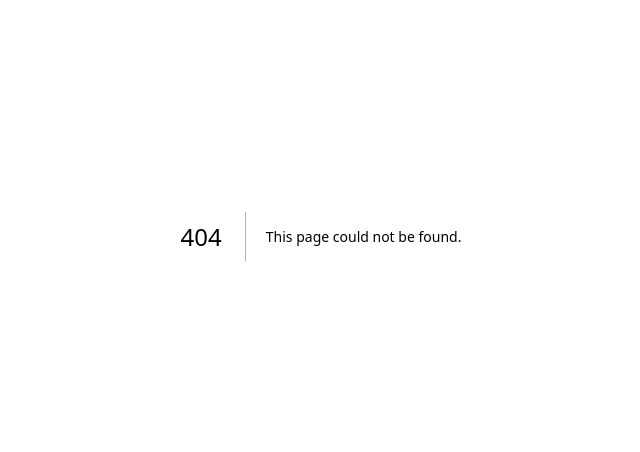
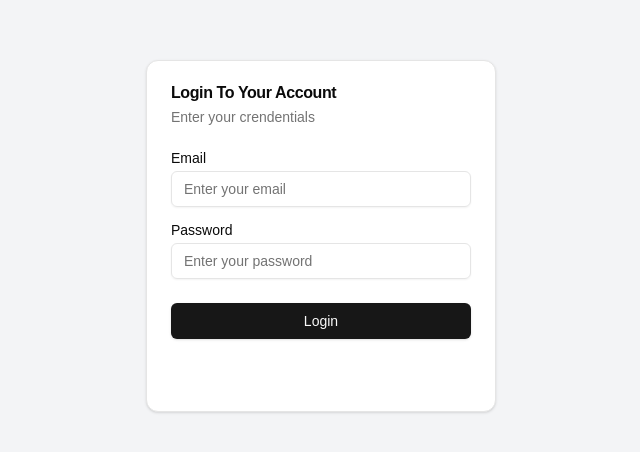
Before and after one commit to SAHIL-Sharma21/pro-Lift, a Next.js app: page /login in a window 1280 px wide. Before the commit this address had no page. Shown: the part 164-616 px from the top of the page, without its empty margins (319-959 px from the left). Built offline with nearby package versions, Linux system fonts and the light colour scheme; no server answers.

Commit message:
implemented login form with fuctionality and google login

```diff
--- a/package.json
+++ b/package.json
@@ -10,6 +10,9 @@
   },
   "dependencies": {
     "@radix-ui/react-icons": "^1.3.0",
+    "@radix-ui/react-label": "^2.1.0",
+    "@radix-ui/react-slot": "^1.1.0",
+    "@react-oauth/google": "^0.12.1",
     "@reduxjs/toolkit": "^2.3.0",
     "class-variance-authority": "^0.7.0",
     "clsx": "^2.1.1",
--- /dev/null
+++ b/src/app/components/GoogleLoginButton.tsx
@@ -0,0 +1,24 @@
+'use client'
+
+import React from 'react'
+import {GoogleLogin} from '@react-oauth/google'
+import { useAuth } from '../hooks/useAuth'
+
+const GoogleLoginButton = () => {
+
+    const {googleLogin} = useAuth();
+    const handleGoogleLoginSuccess = (credentialResponse: any) => {
+        googleLogin(credentialResponse.credential); //error may come here
+    }
+
+  return (
+    <>
+        <GoogleLogin
+        onSuccess={handleGoogleLoginSuccess}
+        onError={() => console.log('error')}//can show differen page here
+        />
+    </>
+  )
+}
+
+export default GoogleLoginButton
--- /dev/null
+++ b/src/app/components/LoginForm.tsx
@@ -0,0 +1,73 @@
+'use client'
+
+
+import { Card, CardContent, CardDescription, CardFooter, CardHeader, CardTitle } from '@/components/ui/card'
+import { Label } from "@/components/ui/label"
+import {Input} from '@/components/ui/input'
+import {Button} from '@/components/ui/button'
+import React, { useState } from 'react'
+import { useAuth } from '../hooks/useAuth'
+import GoogleLoginButton from '@/app/components/GoogleLoginButton';
+
+const LoginForm = () => {
+    const {login} = useAuth();
+
+    const [email, setEmail] = useState('');
+    const [password, setPassword] = useState('');
+
+
+    const handleSubmit = (e: React.FormEvent) => {
+        e.preventDefault();
+        login({email, password});
+    }
+
+  return (
+    <>
+        <Card className='w-[350px]'>
+            <CardHeader>
+                <CardTitle>Login To Your Account</CardTitle>
+                <CardDescription>Enter your crendentials</CardDescription>
+            </CardHeader>
+            <CardContent>
+                <form onSubmit={handleSubmit}>
+                    <div className='grid w-full items-center gap-4'>
+                        <div className='flex flex-col space-y-1.5'>
+                            <Label htmlFor='email'>Email</Label>
+                            <Input
+                            type='email'
+                            id='email'
+                            placeholder='Enter your email'
+                            value={email}
+                            onChange={(e) => setEmail(e.target.value)}
+                            />
+                        </div>
+                        <div className='flex flex-col space-y-1.5'>
+                            <Label htmlFor='password'>Password</Label>
+                            <Input
+                            type='password'
+                            id='password'
+                            placeholder='Enter your password'
+                            value={password}
+                            onChange={(e) => setPassword(e.target.value)}
+                            />
+                        </div>
+                    </div>
+                </form>
+            </CardContent>
+            <CardFooter className='flex flex-col space-y-2'>
+                <Button
+                    className='w-full'
+                    type='submit'
+                    onClick={handleSubmit}
+                >Login
+                </Button>
+                <div className='w-full'>
+                    <GoogleLoginButton />
+                </div>
+            </CardFooter>
+        </Card>
+    </>
+  )
+}
+
+export default LoginForm
--- /dev/null
+++ b/src/app/login/page.tsx
@@ -0,0 +1,14 @@
+'use client'
+import {GoogleOAuthProvider} from '@react-oauth/google'
+import LoginForm from '@/app/components/LoginForm';
+
+
+export default function Login(){
+    return (
+        <GoogleOAuthProvider clientId={`${process.env.NEXT_PUBLIC_GOOGLE_CLIENT_ID!}`}>
+            <div className='flex items-center justify-center min-h-screen bg-gray-100'>
+                <LoginForm />
+            </div>
+        </GoogleOAuthProvider>
+    );
+}
--- /dev/null
+++ b/src/components/ui/button.tsx
@@ -0,0 +1,57 @@
+import * as React from "react"
+import { Slot } from "@radix-ui/react-slot"
+import { cva, type VariantProps } from "class-variance-authority"
+
+import { cn } from "@/lib/utils"
+
+const buttonVariants = cva(
+  "inline-flex items-center justify-center gap-2 whitespace-nowrap rounded-md text-sm font-medium ring-offset-background transition-colors focus-visible:outline-none focus-visible:ring-2 focus-visible:ring-ring focus-visible:ring-offset-2 disabled:pointer-events-none disabled:opacity-50 [&_svg]:pointer-events-none [&_svg]:size-4 [&_svg]:shrink-0",
+  {
+    variants: {
+      variant: {
+        default:
+          "bg-primary text-primary-foreground shadow hover:bg-primary/90",
+        destructive:
+          "bg-destructive text-destructive-foreground shadow-sm hover:bg-destructive/90",
+        outline:
+          "border border-input bg-background shadow-sm hover:bg-accent hover:text-accent-foreground",
+        secondary:
+          "bg-secondary text-secondary-foreground shadow-sm hover:bg-secondary/80",
+        ghost: "hover:bg-accent hover:text-accent-foreground",
+        link: "text-primary underline-offset-4 hover:underline",
+      },
+      size: {
+        default: "h-9 px-4 py-2",
+        sm: "h-8 rounded-md px-3 text-xs",
+        lg: "h-10 rounded-md px-8",
+        icon: "h-9 w-9",
+      },
+    },
+    defaultVariants: {
+      variant: "default",
+      size: "default",
+    },
+  }
+)
+
+export interface ButtonProps
+  extends React.ButtonHTMLAttributes<HTMLButtonElement>,
+    VariantProps<typeof buttonVariants> {
+  asChild?: boolean
+}
+
+const Button = React.forwardRef<HTMLButtonElement, ButtonProps>(
+  ({ className, variant, size, asChild = false, ...props }, ref) => {
+    const Comp = asChild ? Slot : "button"
+    return (
+      <Comp
+        className={cn(buttonVariants({ variant, size, className }))}
+        ref={ref}
+        {...props}
+      />
+    )
+  }
+)
+Button.displayName = "Button"
+
+export { Button, buttonVariants }
--- /dev/null
+++ b/src/components/ui/input.tsx
@@ -0,0 +1,25 @@
+import * as React from "react"
+
+import { cn } from "@/lib/utils"
+
+export interface InputProps
+  extends React.InputHTMLAttributes<HTMLInputElement> {}
+
+const Input = React.forwardRef<HTMLInputElement, InputProps>(
+  ({ className, type, ...props }, ref) => {
+    return (
+      <input
+        type={type}
+        className={cn(
+          "flex h-9 w-full rounded-md border border-input bg-transparent px-3 py-1 text-sm shadow-sm transition-colors file:border-0 file:bg-transparent file:text-sm file:font-medium file:text-foreground placeholder:text-muted-foreground focus-visible:outline-none focus-visible:ring-1 focus-visible:ring-ring disabled:cursor-not-allowed disabled:opacity-50",
+          className
+        )}
+        ref={ref}
+        {...props}
+      />
+    )
+  }
+)
+Input.displayName = "Input"
+
+export { Input }
--- /dev/null
+++ b/src/components/ui/label.tsx
@@ -0,0 +1,26 @@
+"use client"
+
+import * as React from "react"
+import * as LabelPrimitive from "@radix-ui/react-label"
+import { cva, type VariantProps } from "class-variance-authority"
+
+import { cn } from "@/lib/utils"
+
+const labelVariants = cva(
+  "text-sm font-medium leading-none peer-disabled:cursor-not-allowed peer-disabled:opacity-70"
+)
+
+const Label = React.forwardRef<
+  React.ElementRef<typeof LabelPrimitive.Root>,
+  React.ComponentPropsWithoutRef<typeof LabelPrimitive.Root> &
+    VariantProps<typeof labelVariants>
+>(({ className, ...props }, ref) => (
+  <LabelPrimitive.Root
+    ref={ref}
+    className={cn(labelVariants(), className)}
+    {...props}
+  />
+))
+Label.displayName = LabelPrimitive.Root.displayName
+
+export { Label }
```
Also changed, not shown: 1 other file (tests, documents, lock files or other folders).
